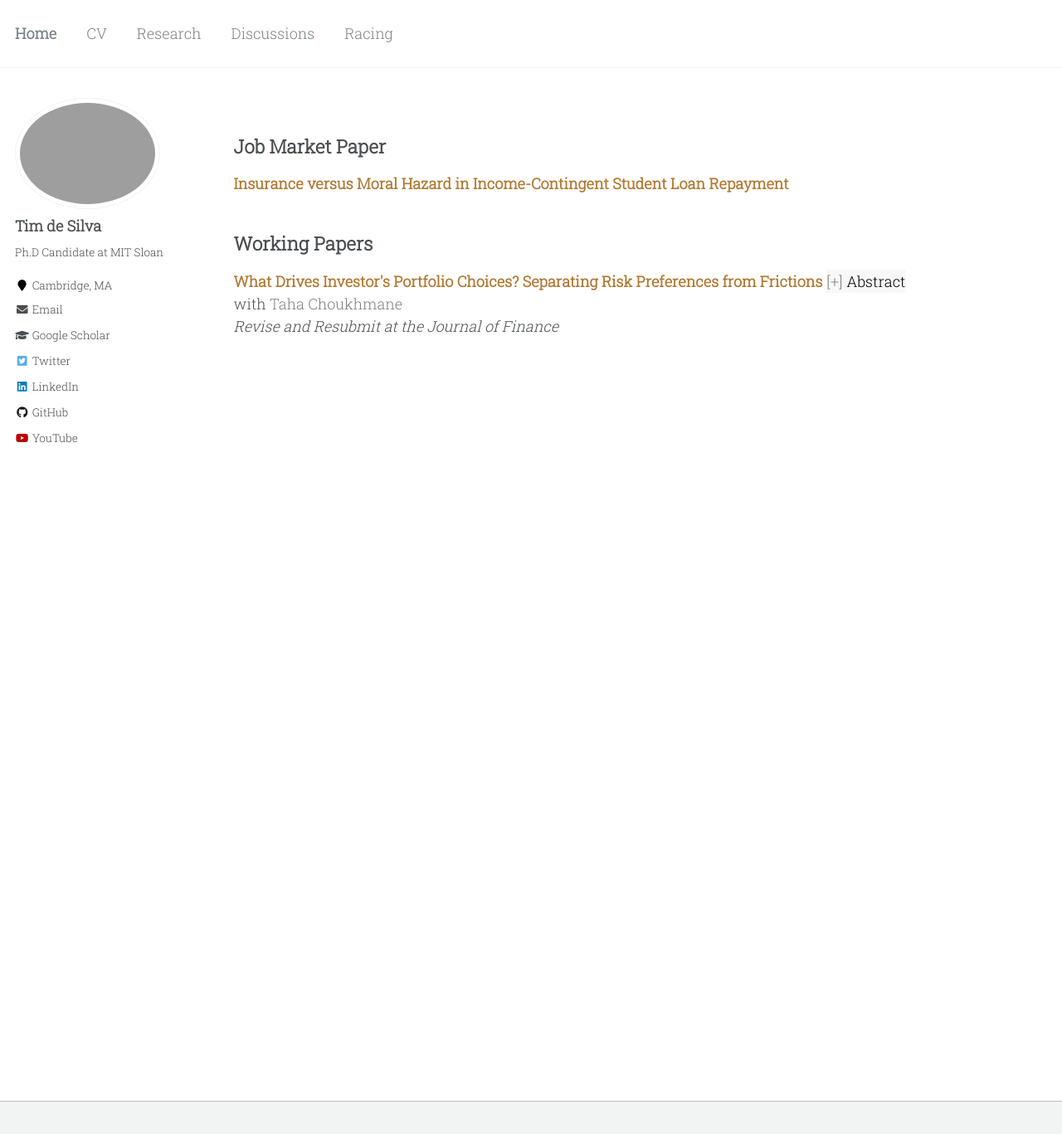
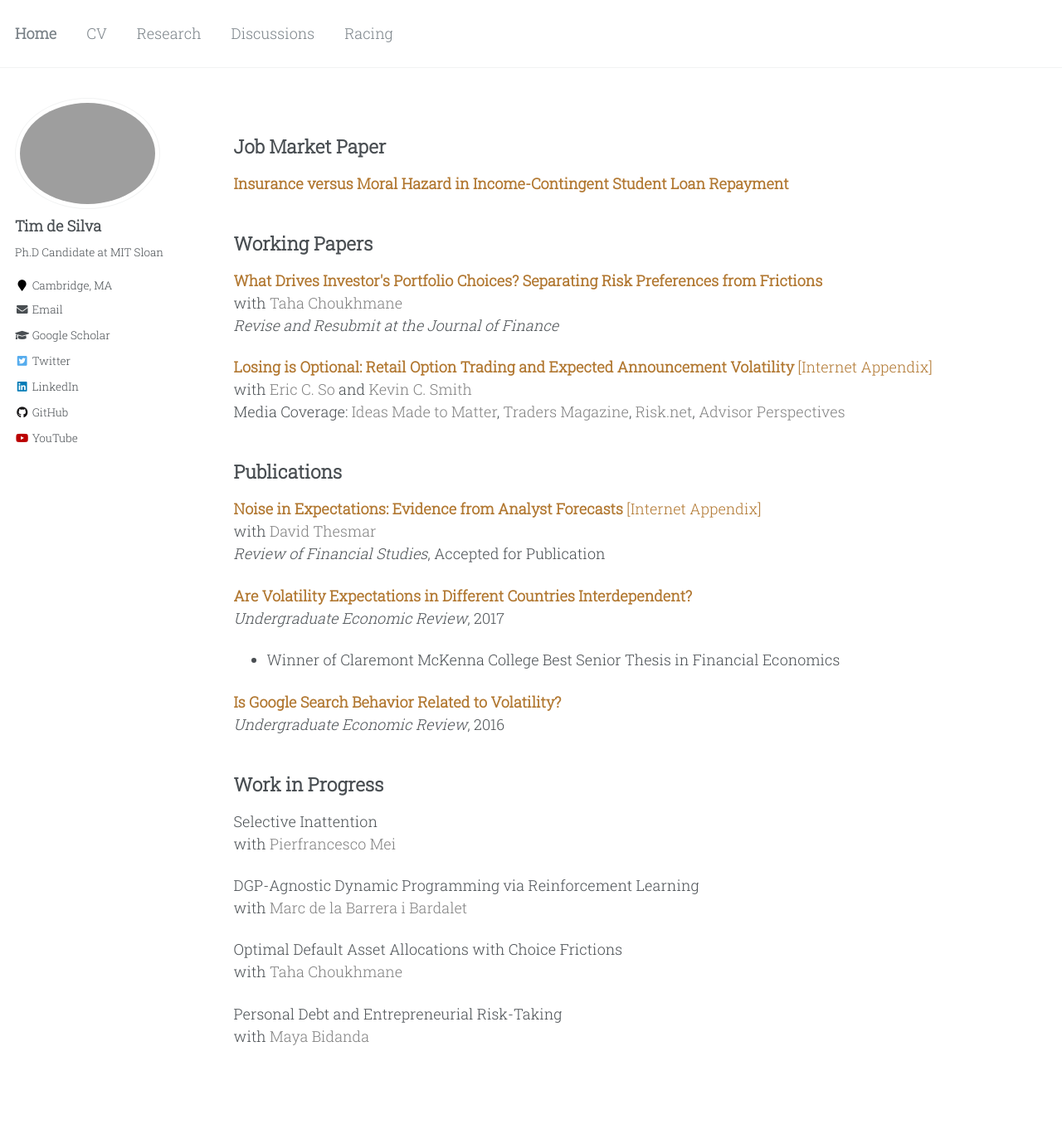
Before and after one commit to timhdesilva/timhdesilva.github.io, a Jekyll site: the page built from _pages/research.html, in a window 1280 px wide and 1400 px high. Shown: the top 1367 px of the window at 83% size. Built offline with Jekyll 4.4.1, drawn with Linux system fonts in a browser that asks for light colours.

Commit message:
update research

```diff
--- a/_pages/research.html
+++ b/_pages/research.html
@@ -58,14 +58,14 @@ author_profile: true
 <h2 id="working-papers">Working Papers</h2>
 <p>
     <a style="text-decoration:none; color:rgb(177, 119, 48); font-weight:bold" href="http://timhdesilva.github.io/files/papers/preferences_frictions.pdf">What Drives Investor&#39;s Portfolio Choices? Separating Risk Preferences from Frictions</a>
-    <button class="abstract-button" data-target="1">Abstract</button>
+    <!-- <button class="abstract-button" data-target="1">Abstract</button> -->
     <br>with <a style="text-decoration:none; color:gray" href="https://tahachoukhmane.com/">Taha Choukhmane</a>
     <br><em>Revise and Resubmit at the</em> <em>Journal of Finance</em>
 </p>
-<div id="1" class="abstract-content">
+<!-- <div id="1" class="abstract-content">
     TEST
-</div>
-<!-- <p>
+</div> -->
+<p>
     <a style="text-decoration:none; color:rgb(177, 119, 48); font-weight:bold" href="http://timhdesilva.github.io/files/papers/losing_optional.pdf">Losing is Optional: Retail Option Trading and Expected Announcement Volatility</a> <a style="text-decoration:none; color:rgb(177, 119, 48)" href="http://timhdesilva.github.io/files/papers/losing_optional_appendix.pdf">[Internet Appendix]</a>
     <br>with <a style="text-decoration:none; color:gray" href="https://mitmgmtfaculty.mit.edu/eso/">Eric C. So</a> and <a style="text-decoration:none; color:gray" href="https://ksmith142.github.io/">Kevin C. Smith</a>
     <br>Media Coverage: <a style="text-decoration:none; color:gray" href="https://mitsloan.mit.edu/ideas-made-to-matter/retail-investors-lose-big-options-markets-research-shows">Ideas Made to Matter</a>, <a style="text-decoration:none; color:gray" href="https://www.tradersmagazine.com/am/what-motivates-retail-options-traders/">Traders Magazine</a>, <a style="text-decoration:none; color:gray" href="https://www.risk.net/investing/7954462/its-amateur-hour-how-retail-traders-upended-options-market">Risk.net</a>, <a style="text-decoration:none; color:gray" href="https://www.advisorperspectives.com/articles/2023/02/19/the-wealth-destroying-behavior-of-retail-option-trading">Advisor Perspectives</a>
@@ -105,7 +105,7 @@ author_profile: true
 <p>
     Personal Debt and Entrepreneurial Risk-Taking
     <br>with <a style="text-decoration:none; color:gray" href="https://www.mayabidanda.com/home">Maya Bidanda</a>
-</p> -->
+</p>
 
 
 
```
